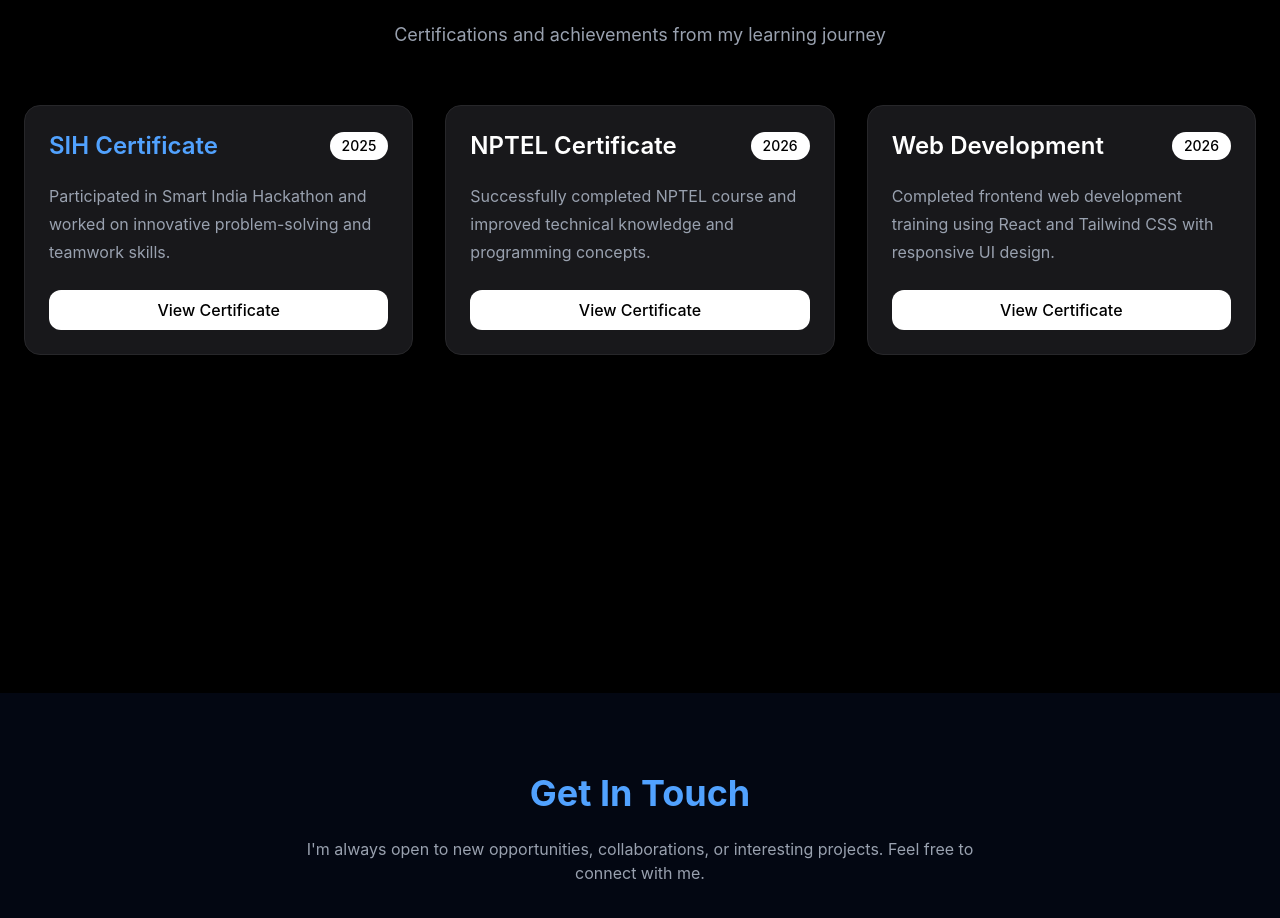
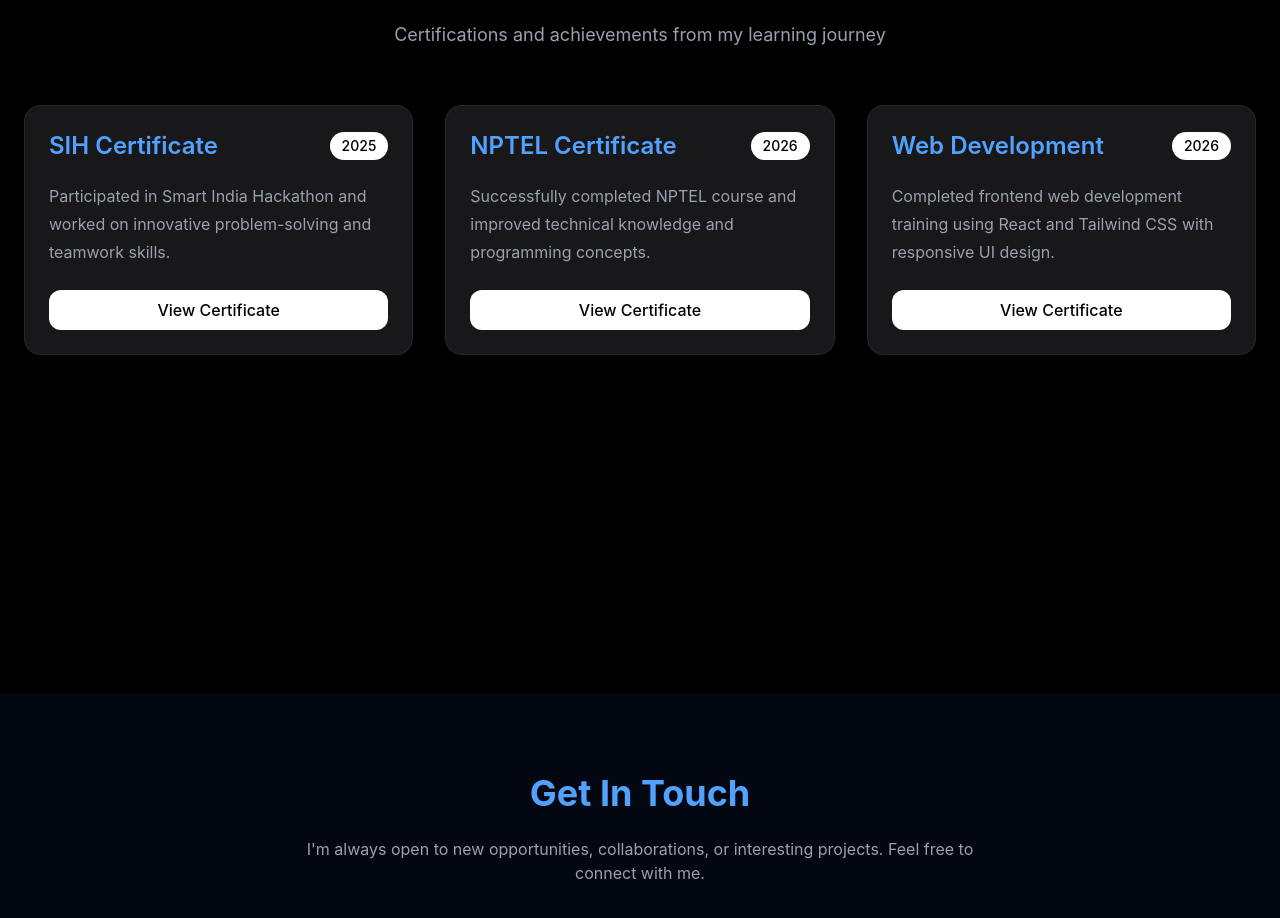
Before and after one commit to gauravkumar2005/My-Portfolio, a React (Vite) app: page / in a window 1280 px wide. Shown: the part 3046-3964 px from the top of the page. Built offline with nearby package versions, Linux system fonts and the light colour scheme.

Commit message:
change certification heading colour

```diff
--- a/src/pages/Achievement.jsx
+++ b/src/pages/Achievement.jsx
@@ -45,7 +45,7 @@ function Achievement() {
         <div className="bg-zinc-900 border border-zinc-800 rounded-2xl p-6 hover:-translate-y-2 transition duration-300 shadow-lg">
 
           <div className="flex items-center justify-between mb-5">
-            <h2 className="text-2xl font-semibold">
+            <h2 className="text-2xl text-blue-400 font-semibold">
               NPTEL Certificate
             </h2>
 
@@ -68,7 +68,7 @@ function Achievement() {
         <div className="bg-zinc-900 border border-zinc-800 rounded-2xl p-6 hover:-translate-y-2 transition duration-300 shadow-lg">
 
           <div className="flex items-center justify-between mb-5">
-            <h2 className="text-2xl font-semibold">
+            <h2 className="text-2xl text-blue-400 font-semibold">
               Web Development
             </h2>
 
```
